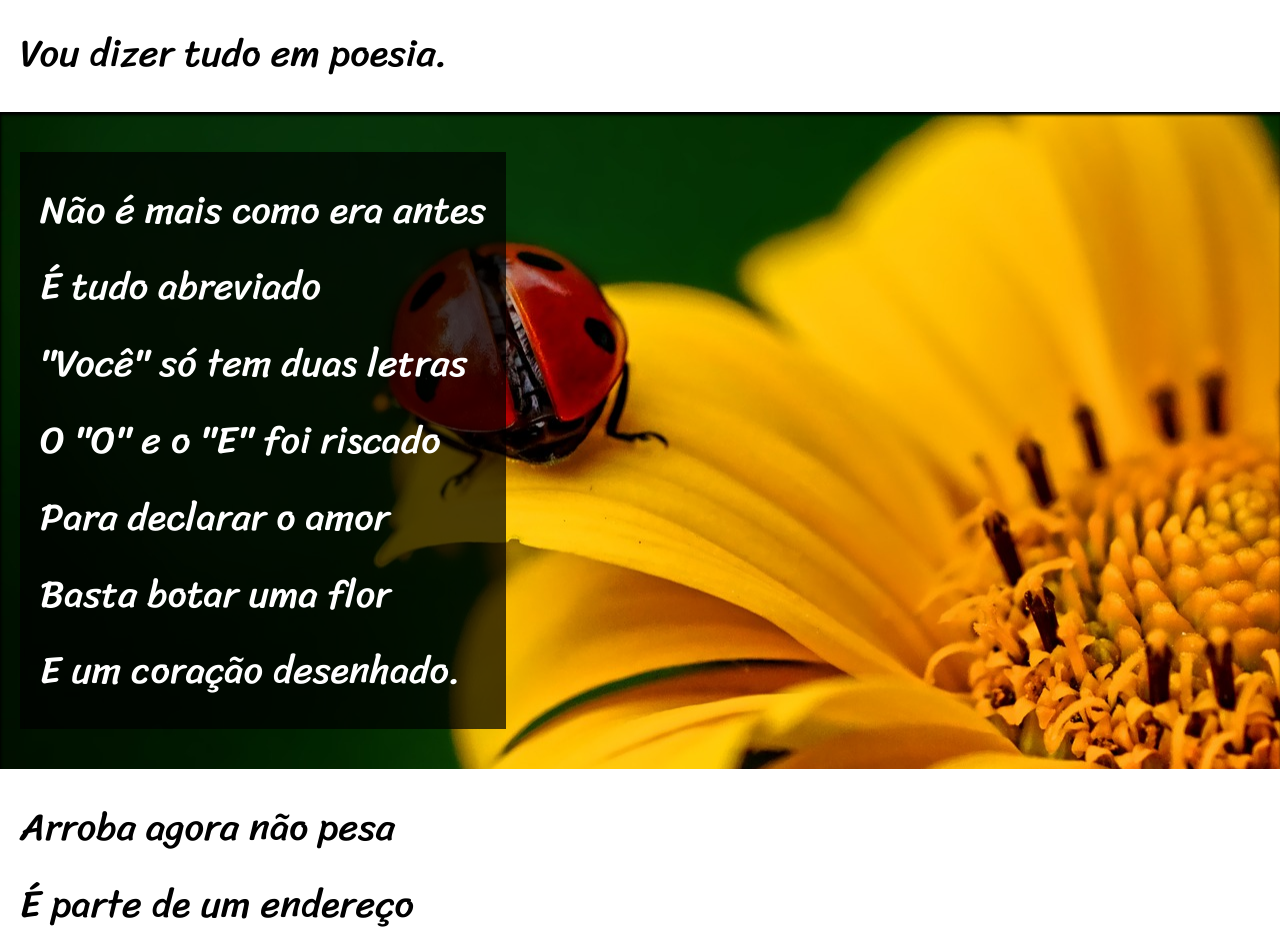
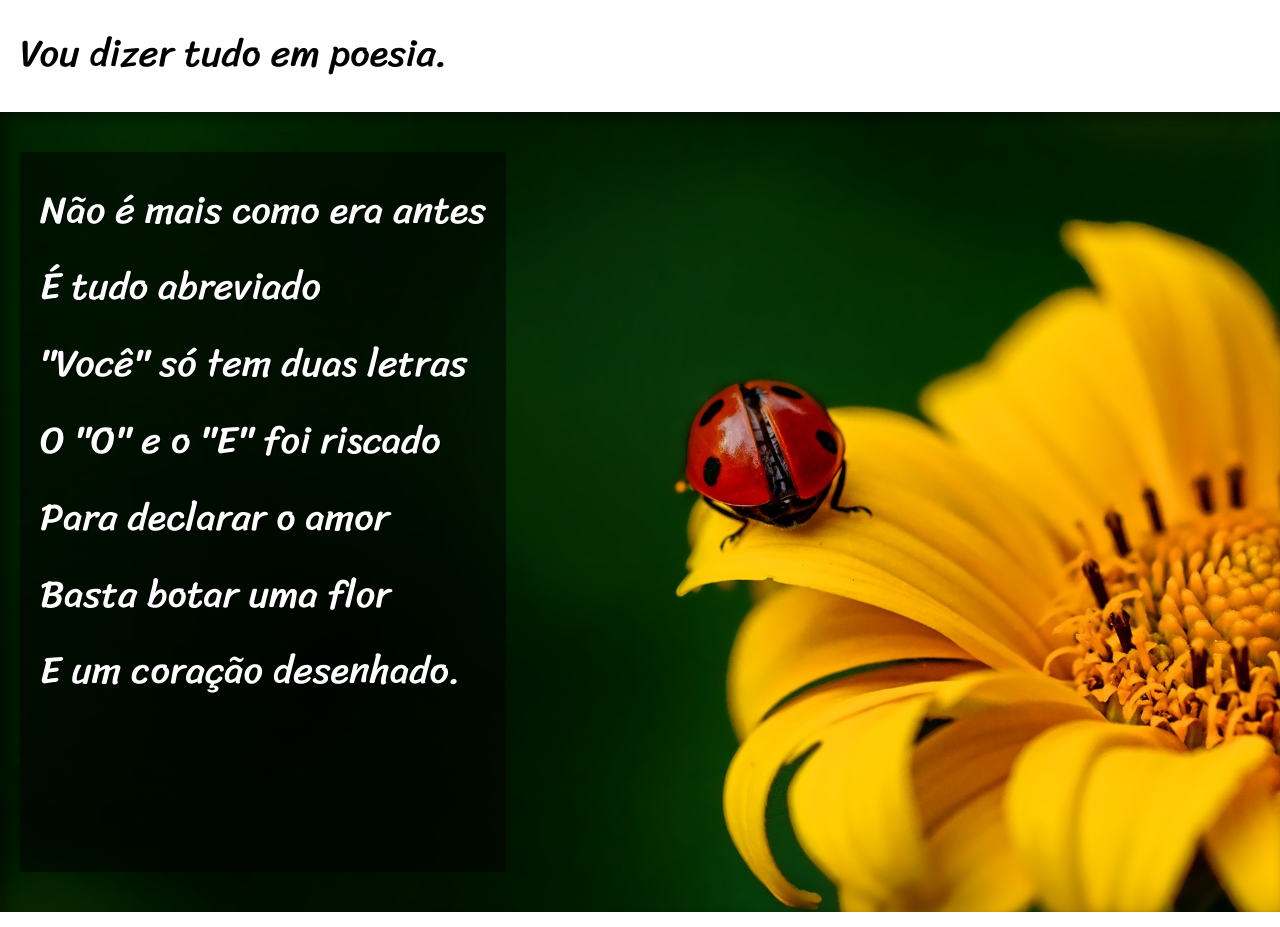
Before and after one commit to gabrielCosta-dev/cordel-moderno, a plain HTML site: page index.html in a window 1280 px wide. Shown: the part 695-1622 px from the top of the page. Drawn offline with Linux system fonts and the light colour scheme.

Commit message:
update sytle.css

```diff
--- a/css/style.css
+++ b/css/style.css
@@ -78,32 +78,20 @@ main pre, .imagem, .imagem1{
 
 .imagem, .imagem1{
     display: inline-block;
-}
-
-main .imagem{
     color: white;
-    background-color: rgba(0, 0, 0, 0.705);
-    max-height: 90vh; margin: 30px 0px 30px 10px;
-}
-
-main .imagem1{
-    color: white;
-    background-color: rgba(0, 0, 0, 0.281);
-    height: 550px; margin: 30px 0px 30px 10px;
+    background-color: rgba(0, 0, 0, 0.5);
+    height: 85vh; margin: 30px 0px 30px 10px;
+    text-shadow: 1px 1px 0px black;
 }
 
 .imagem-fundo{
-    background-image: url(../imagens/background001.jpg);
-    background-position: right center;
-    background-attachment: fixed;
-    box-shadow: inset 1px 3px 3px black;
+    background: url(../imagens/background001.jpg) right center/cover fixed;
+    box-shadow: inset 6px 6px 13px 0px rgba(0, 0, 0, 0.432);
     padding: 10px;
 }
 
 .imagem-fundo1{
-    background-image: url(../imagens/background002.jpg);
-    background-position: center center;
-    background-attachment: fixed;
+    background: url(../imagens/background002.jpg) right center/cover fixed;
     box-shadow: inset 1px 3px 3px black;
     padding: 10px;
 }
```
